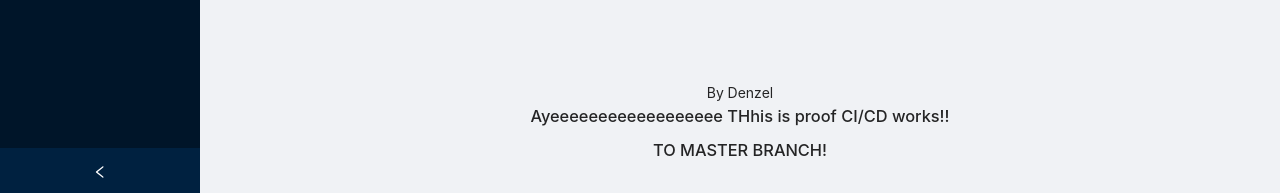
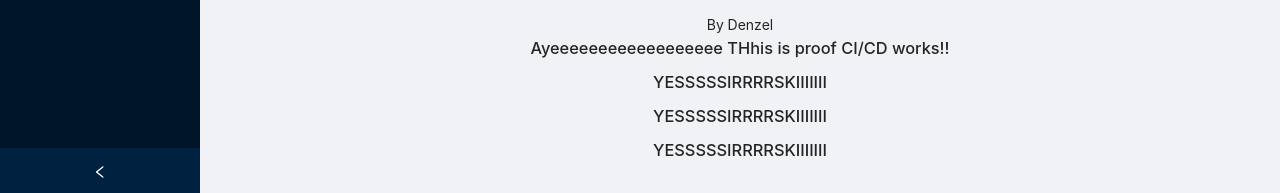
Before and after one commit to Denzel-Awuah/springboot-react, a React (Create React App) app in the folder src/frontend/: page / in a window 1280 px wide. Shown: the part 604-797 px from the top of the page. Built offline with nearby package versions, Linux system fonts and the light colour scheme; no server answers.

Commit message:
latest build

```diff
--- a/src/frontend/src/App.js
+++ b/src/frontend/src/App.js
@@ -205,7 +205,9 @@ function App() {
             </Content>
             <Footer style={{textAlign: 'center'}}>By Denzel
                 <h1>Ayeeeeeeeeeeeeeeeeee THhis is proof  CI/CD works!!</h1>
-                <h1>TO MASTER BRANCH!</h1>
+                <h1>YESSSSSIRRRRSKIIIIIII</h1>
+                <h1>YESSSSSIRRRRSKIIIIIII</h1>
+                <h1>YESSSSSIRRRRSKIIIIIII</h1>
             </Footer>
         </Layout>
     </Layout>
```
